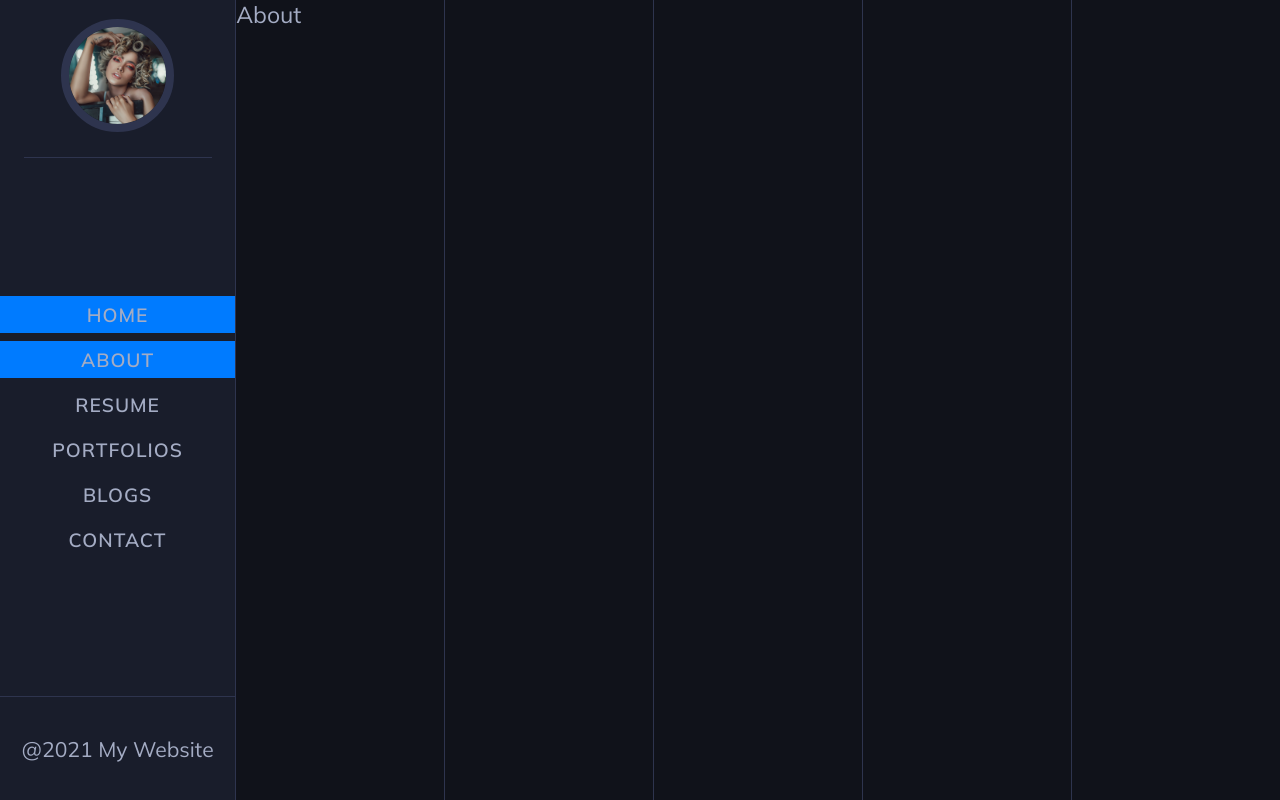
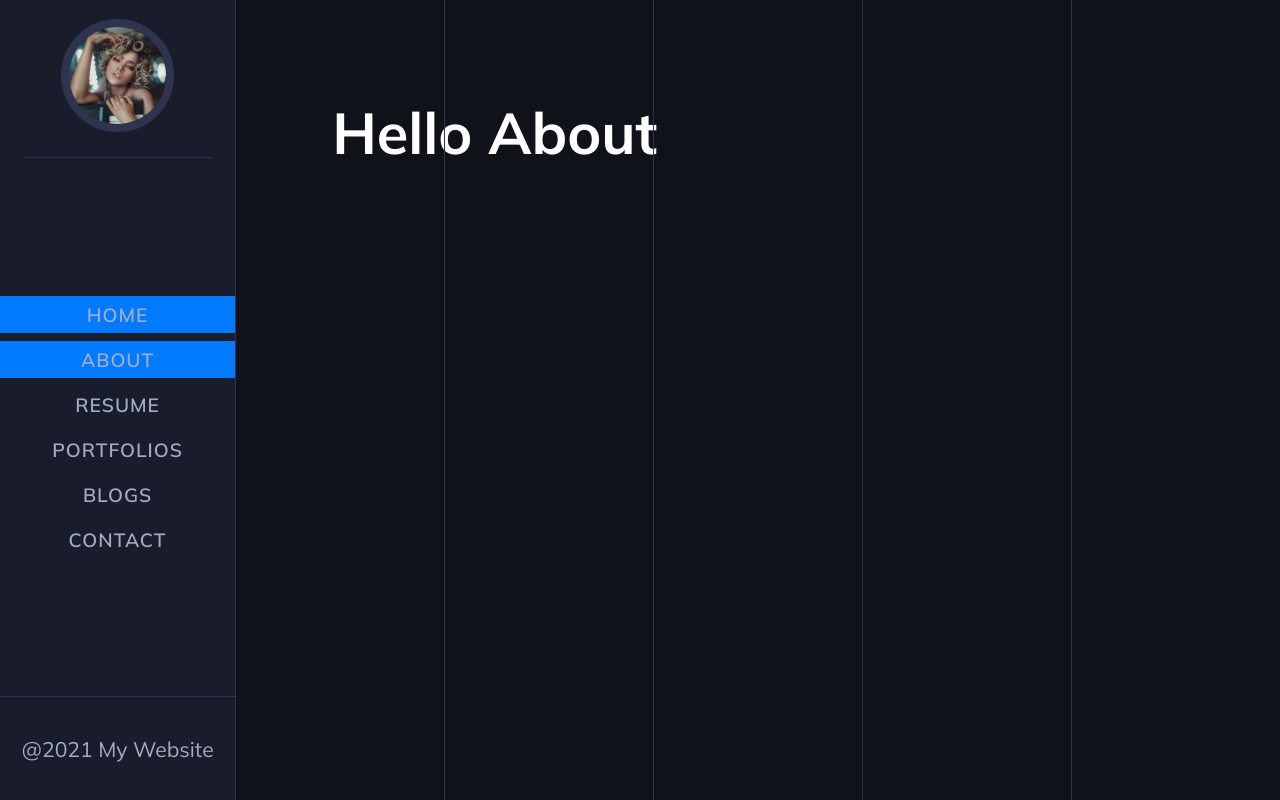
Before and after one commit to sujiayi317/react-js-styled-components, a React (Create React App) app: page /about in a window 1280 px wide. Built offline with nearby package versions, Linux system fonts and the light colour scheme.

Commit message:
Add Layout component to AboutPage

```diff
--- a/src/pages/AboutPage.js
+++ b/src/pages/AboutPage.js
@@ -1,11 +1,17 @@
-import React from 'react'
+import styled from 'styled-components';
+import React from 'react';
+import { MainLayout } from '../styles/Layout';
+
+const AboutStyled = styled.section``;
 
 const AboutPage = () => {
   return (
-    <div>
-      About
-    </div>
-  )
-}
+    <MainLayout>
+      <AboutStyled>
+        <h1>Hello About</h1>
+      </AboutStyled>
+    </MainLayout>
+  );
+};
 
-export default AboutPage
+export default AboutPage;
--- /dev/null
+++ b/src/styles/Layout.js
@@ -0,0 +1,5 @@
+import styled from "styled-components";
+
+export const MainLayout = styled.div`
+  padding: 5rem;
+`;
```
